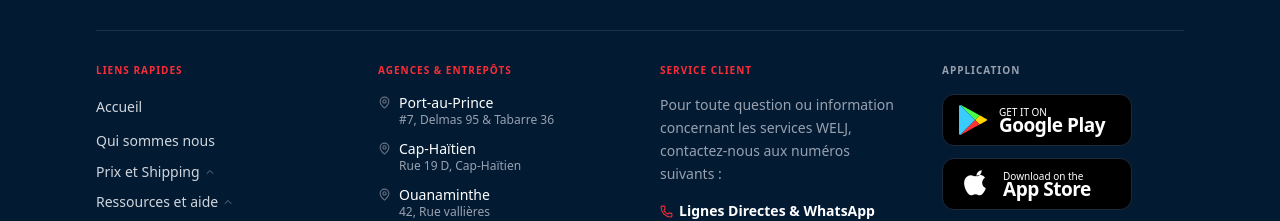
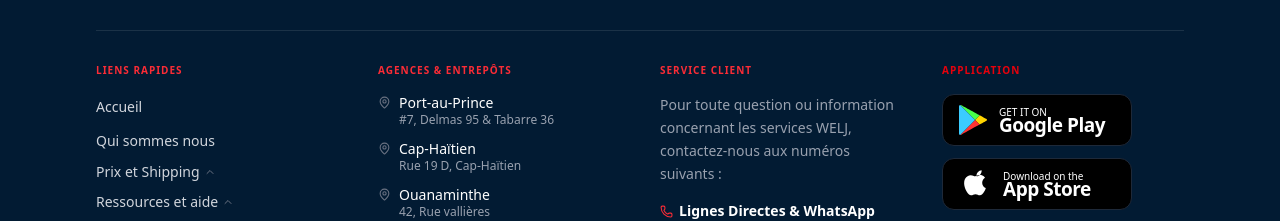
Before and after one commit to TechnoziHaiti/Welj, a Next.js app in the folder welj-app/: page / in a window 1280 px wide. Shown: the part 3911-4132 px from the top of the page. Built offline with nearby package versions, Linux system fonts and the light colour scheme.

Commit message:
Make APPLICATION text red in footer

```diff
--- a/welj-app/src/components/Footer.tsx
+++ b/welj-app/src/components/Footer.tsx
@@ -150,7 +150,7 @@ export default function Footer() {
 
           {/* Téléchargez l'application */}
           <div>
-            <p className="text-gray-400 text-[10px] font-bold uppercase tracking-widest mb-4">
+            <p className="text-red-600 text-[10px] font-bold uppercase tracking-widest mb-4">
               Application
             </p>
             <div className="space-y-3">
```
